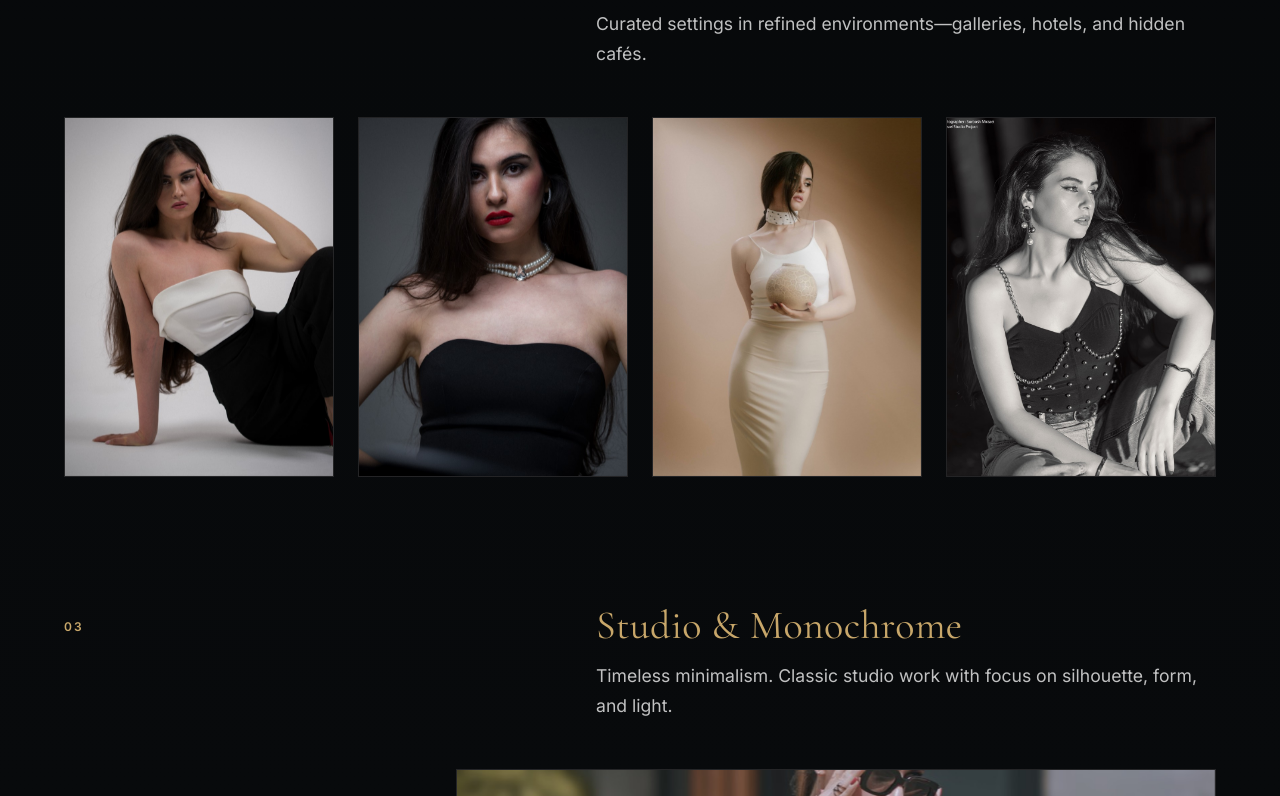
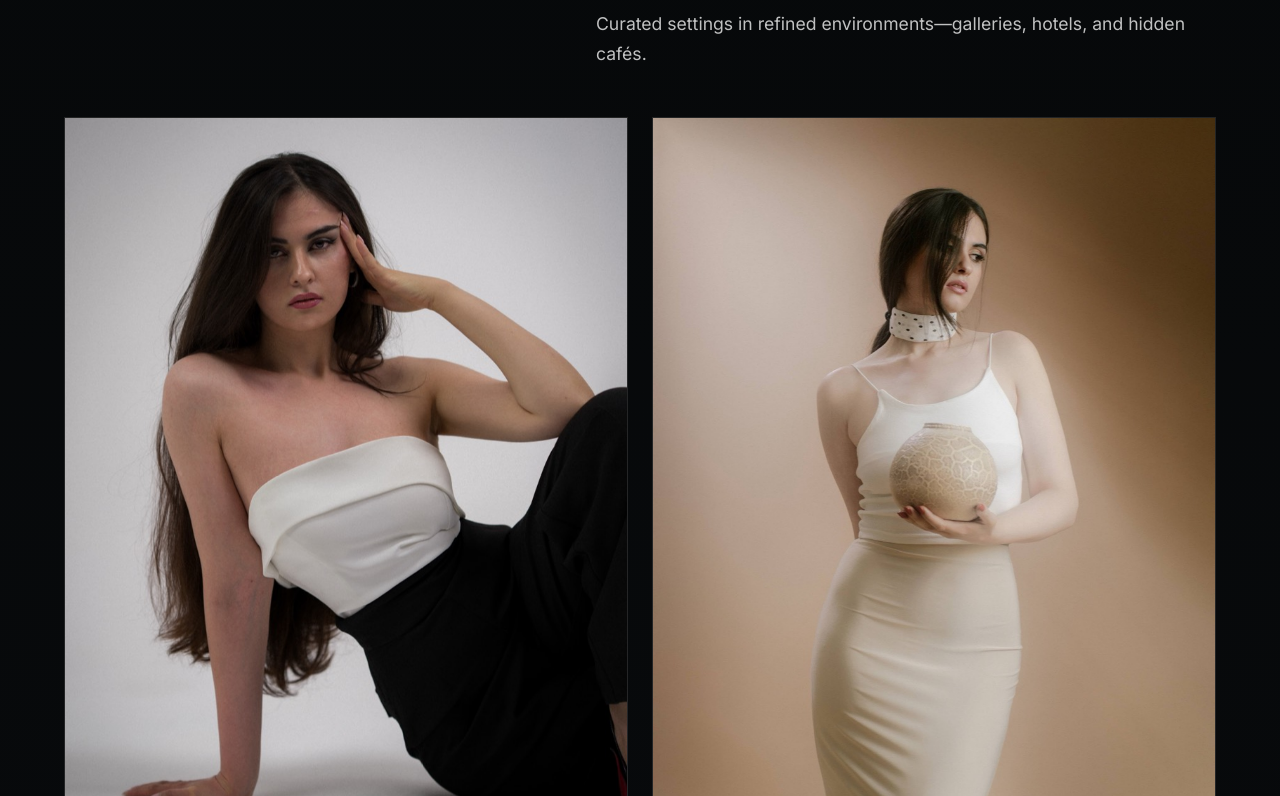
Before and after one commit to mforoughi89-star/shahrzad-portfolio, a React (Vite) app: page / in a window 1280 px wide. Shown: the part 2364-3160 px from the top of the page. Built offline with nearby package versions, Linux system fonts and the light colour scheme.

Commit message:
Remove Quiet Luxury and Private Salon photos from Interiors chapter display while preserving all image files

```diff
--- a/src/components/PortfolioSection/Chapter.css
+++ b/src/components/PortfolioSection/Chapter.css
@@ -46,7 +46,7 @@
 }
 
 .chapter-grid.grid {
-  grid-template-columns: repeat(4, minmax(0, 1fr));
+  grid-template-columns: repeat(auto-fit, minmax(280px, 1fr));
 }
 
 .chapter-grid.editorial {
--- a/src/components/PortfolioSection/PortfolioSection.jsx
+++ b/src/components/PortfolioSection/PortfolioSection.jsx
@@ -36,9 +36,11 @@
     layout: 'grid',
     images: [
       { url: realImage('interiors-01.jpg'), alt: 'Shahrzad interior editorial portrait 1', caption: 'Gallery Light' },
+      /* Preserved for future placement:
       { url: realImage('interiors-02.jpg'), alt: 'Shahrzad interior editorial portrait 2', caption: 'Quiet Luxury' },
+      { url: realImage('interiors-04.jpg'), alt: 'Shahrzad luxury space editorial portrait', caption: 'Private Salon' },
+      */
       { url: realImage('interiors-03.jpg'), alt: 'Shahrzad interior editorial portrait 3', caption: 'Hotel Story' },
-      { url: realImage('interiors-04.jpg'), alt: 'Shahrzad luxury space editorial portrait', caption: 'Private Salon' },
     ],
   },
   {
```
